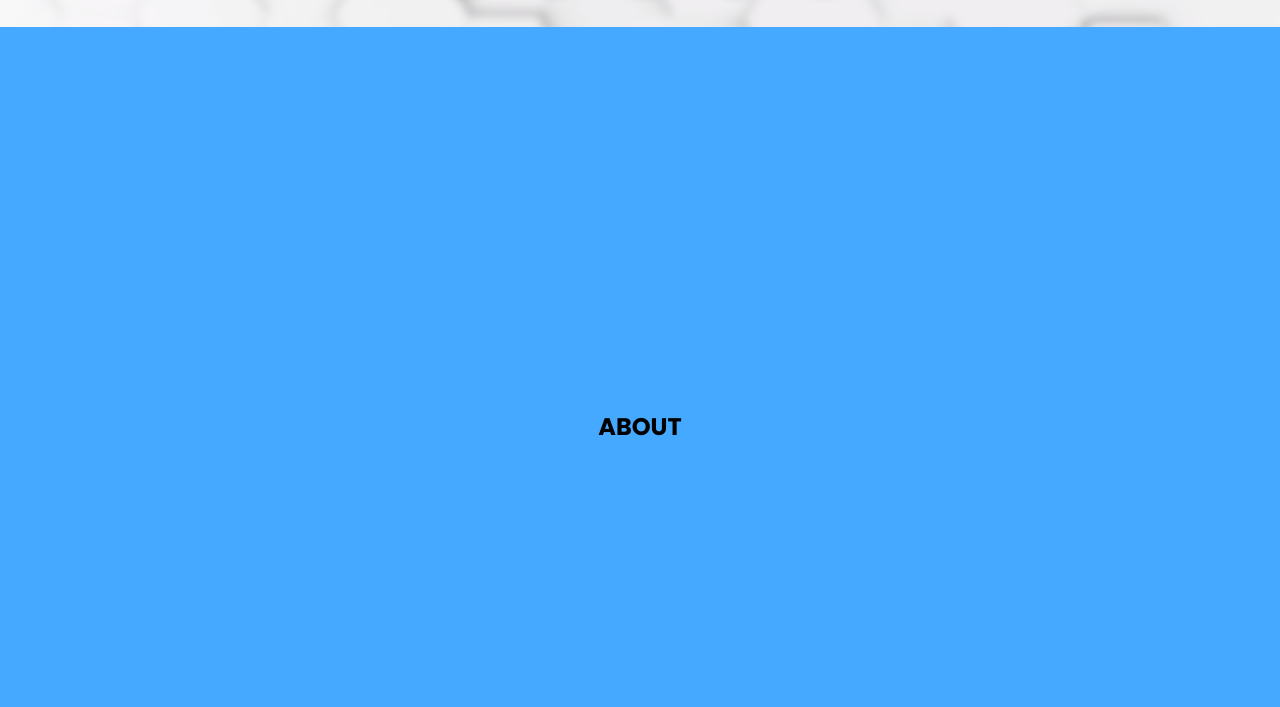
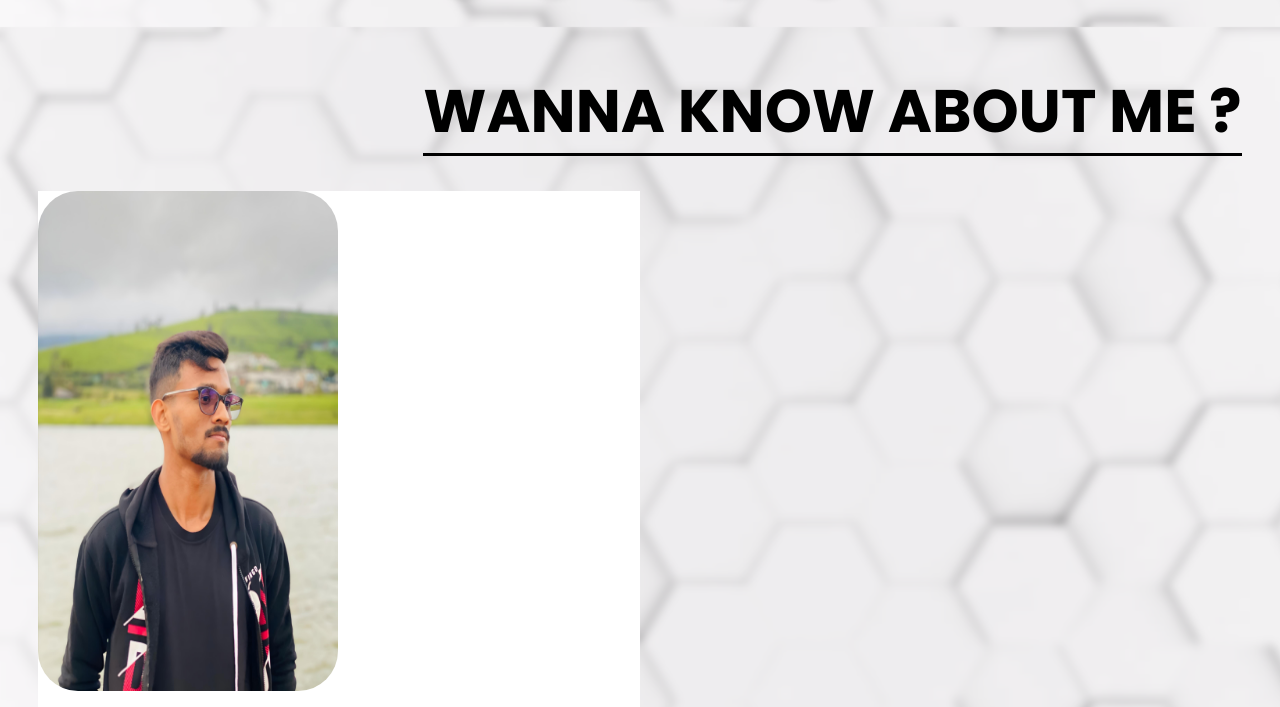
Before and after one commit to charith-jeewaka/demosite, a plain HTML site: page index.html in a window 1280 px wide. Shown: the part 773-1480 px from the top of the page. Drawn offline with nearby package versions, Linux system fonts and the light colour scheme.

Commit message:
slide animations added

```diff
--- a/Styles/about.css
+++ b/Styles/about.css
@@ -1,11 +1,91 @@
 .about-section{
+    height: 100vh;
     display: flex;
     flex-direction: column;
-    justify-content: center;
-    align-items: center;
-    text-align: center;
-    height: 100vh;
-    /*position: relative;*/
-    background: #45a9ff;
-    /*background: lightgreen;*/
+    padding: 50px 3% 0 3%;
 }
+
+#about-heading{
+    position: relative;
+    width: 100%;
+    height: 15vh;
+    font-size: 60px;
+    text-align: right;
+    font-weight: bold;
+    /*border: 1px solid black;*/
+}
+#about-heading span{
+    border-bottom: 3px solid black;
+}
+
+
+#about-content{
+    display: flex;
+    flex-direction: row;
+    /*background: #45a9ff;*/
+    height: 90vh;
+    width: 100%;
+    justify-content: space-between;
+
+}
+#my-image img{
+    width: 300px;
+    height: 500px;
+    /*padding: 20px;*/
+    border-radius: 40px;
+}
+#my-image{
+    width: 50vw;
+    height: 550px;
+    background: #ffffff;
+}
+#about-texts{
+    width: 50vw;
+    height: 550px;
+    /*background: #020102;*/
+
+}
+
+/*------------------Animations------------------*/
+
+/*  Base hidden state */
+.slide-in {
+    opacity: 0;
+    transition: all 0.8s cubic-bezier(0.25, 1, 0.5, 1);
+}
+
+/*  Slide In From Left */
+.slide-in.left {
+    transform: translateX(-80px);
+}
+.slide-in.left.active {
+    opacity: 1;
+    transform: translateX(0);
+}
+
+/* Slide In From Right */
+.slide-in.right {
+    transform: translateX(80px);
+}
+.slide-in.right.active {
+    opacity: 1;
+    transform: translateX(0);
+}
+
+/*  Slide In From Top (Down) */
+.slide-in.down {
+    transform: translateY(-80px);
+}
+.slide-in.down.active {
+    opacity: 1;
+    transform: translateY(0);
+}
+
+/*  Slide In From Bottom (Up) */
+.slide-in.up {
+    transform: translateY(80px);
+}
+.slide-in.up.active {
+    opacity: 1;
+    transform: translateY(0);
+}
--- a/Styles/hero.css
+++ b/Styles/hero.css
@@ -116,7 +116,7 @@ body {
     font-size: 35px;
     opacity: 0;
     transform: translateY(30px);
-    animation: fadeSlideUp 1s ease-out forwards;
+    animation: fadeSlideUp 700ms ease-out forwards;
 }
 .hero-content #name {
     margin: 0;
@@ -124,7 +124,7 @@ body {
     height: fit-content;
     opacity: 0;
     transform: translateY(30px);
-    animation: fadeSlideUp 1s ease-out forwards;
+    animation: fadeSlideUp 700ms ease-out forwards;
     animation-delay: 500ms;
 }
 
@@ -135,7 +135,7 @@ body {
     color: #333;
     opacity: 0;
     transform: translateY(20px);
-    animation: fadeSlideUp 1s ease-out forwards;
+    animation: fadeSlideUp 700ms ease-out forwards;
     animation-delay: 1s;
 }
 
@@ -150,6 +150,7 @@ body {
     align-items: center;
     justify-content: center;
     bottom: 30px;
+
 }
 
 .social-links{
@@ -162,7 +163,8 @@ body {
     font-size: 35px;
     line-height: 65px;
     overflow: hidden;
-    animation: fadeSlideUp 1s ease-out forwards;
+
+    animation: fadeSlideUp 700ms ease-out forwards;
     transition: all 0.3s ease-out;
     box-shadow:
             4px 4px 8px rgba(0, 0, 0, 0.2),    /* bottom-right shadow (depth) */
@@ -229,7 +231,7 @@ body {
     padding: 8px 8px;
     font-size: 18px;
     overflow: hidden;
-    animation: fadeSlideUp 1s ease-out forwards;
+    animation: fadeSlideUp 700ms ease-out forwards;
     transition: transform 0.3s ease, color 0.3s ease;
     animation-delay: 1500ms;
 }
@@ -358,7 +360,7 @@ header {
     letter-spacing: 1px;
     cursor: pointer;
     position: relative;
-    animation: fadeInLeft 1s ease forwards;
+    animation: fadeInLeft 700ms ease forwards;
     transition: all 0.6s ease;
 
 }
--- a/Styles/skills.css
+++ b/Styles/skills.css
@@ -5,7 +5,7 @@
     align-items: center;
     text-align: center;
     height: 100vh;
-    background: crimson;
+    /*background: crimson;*/
     /*position: relative;*/
     /*background: lightgreen;*/
 }
--- a/index.html
+++ b/index.html
@@ -113,10 +113,13 @@
 
 <!--About-section -->
 <section class="about-section" id="about-section">
-    <div class="about-content">
-        <h2 id="about">ABOUT</h2>
+    <div id="about-heading" class = "slide-in right">
+       <span >WANNA KNOW ABOUT ME ?</span>
     </div>
-
+    <div id="about-content">
+        <div id="my-image" class="slide-in left" ><img src="assets/images/aboutme.jpg" alt="me"></div>
+        <div id="about-texts" ></div>
+    </div>
 </section>
 
 <!--skills-section -->
--- a/js/main.js
+++ b/js/main.js
@@ -37,7 +37,7 @@ window.addEventListener("scroll", () => {
     });
 });
 
-
+//return home
 const btn = document.querySelector("#return-home");
 window.addEventListener("scroll", () => {
     if (window.scrollY > 700){
@@ -46,3 +46,21 @@ window.addEventListener("scroll", () => {
         btn.classList.remove("show");
     }
 });
+
+// slide in
+
+const elements = document.querySelectorAll('.slide-in');
+
+window.addEventListener('scroll', () => {
+    elements.forEach(el => {
+        const rect = el.getBoundingClientRect();
+        const inView = rect.top < window.innerHeight - 70 && rect.bottom > 70;
+
+        if (inView) {
+            el.classList.add('active');
+        } else {
+            el.classList.remove('active');
+        }
+    });
+});
+//
```
Also changed, not shown: assets/images/aboutme.jpg (added).
